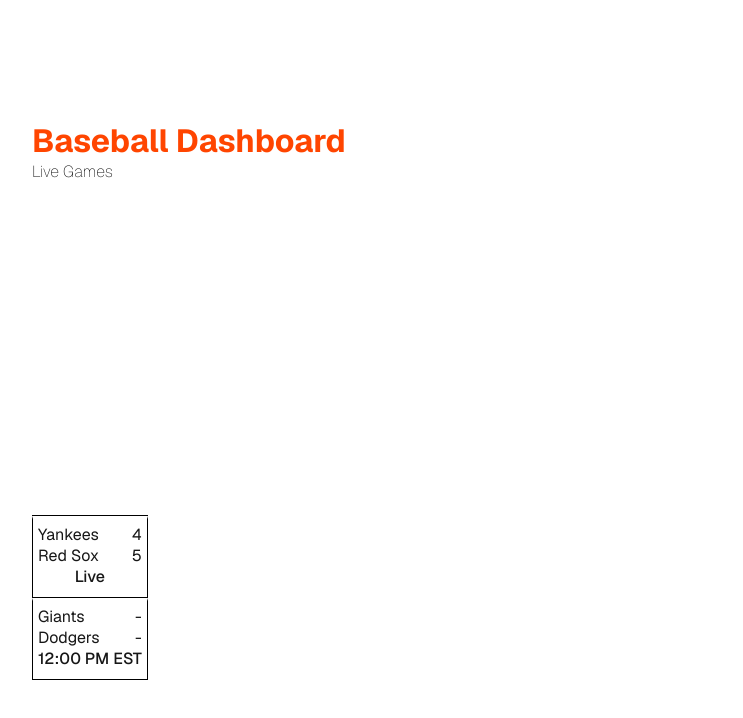
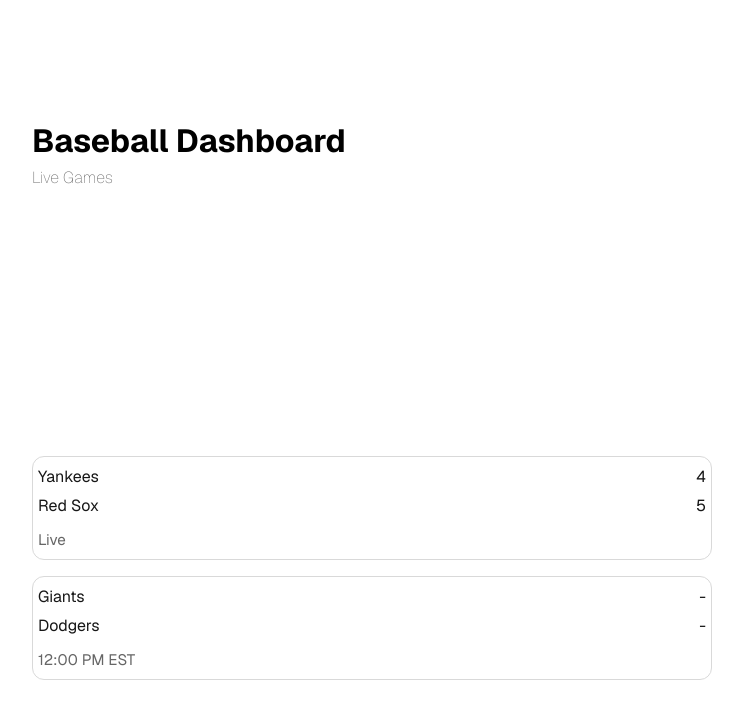
Before and after one commit to eshaanp21vt/baseball-dashboard, a Next.js app in the folder frontend/: page / in a window 1280 px wide. Shown: the top 718 px of the page, without its empty margins (268-1011 px from the left). Built offline with nearby package versions, Linux system fonts and the light colour scheme.

Commit message:
Upgraded formatting for page.module.css

```diff
--- a/frontend/app/page.module.css
+++ b/frontend/app/page.module.css
@@ -145,41 +145,51 @@
   /* There is no need for any padding for some reason there is already
   a gap between the header and the rest. Also not sure if padding or margin
   is better*/
-  padding-bottom: 0px;
-  margin-bottom: 0px;
+  margin-bottom: 24px;
+  width: 100%;
 }
 
 
 .header h1 {
-  font-weight: bolder;
+  font-weight: 700;
+  font-size: 2rem;
+  margin-bottom: 6px;
   /*I want to make color dependent on users favorite team in the future.
   Do not remove this comment until that is done.*/
-  color: orangered;
+  color: var(--text-primary);
   /*I want a blockier font for the title. Not sure what to use.*/
 }
 
 .header p {
+  font-size: 1rem;
   font-weight: lighter;
-  color: black;
+  color: var(--text-secondary);
 }
 
 .gamesSection {
-  text-align: center;
-  border-top: 1px solid black;
+  display: flex;
+  flex-direction: column;
+  gap: 16px;
+  width: 100%;
 }
 
 .gameCard {
-
+  width: 100%;
   padding: 5px 5px 10px 5px;
-  border: 1px solid black;
-  border-top: solid transparent;
+  border: 1px solid #d9d9d9;
+  border-radius: 12px;
+  background-color: white;
 }
 
 .teamRow {
   display: flex;
   justify-content: space-between;
+  align-items: center;
+  padding: 4px 0;
 }
 
 .gameStatus {
-  font-weight: 500;
+  margin-top: 10px;
+  font-size: 0.95rem;
+  color: var(--text-secondary);
 }
```
